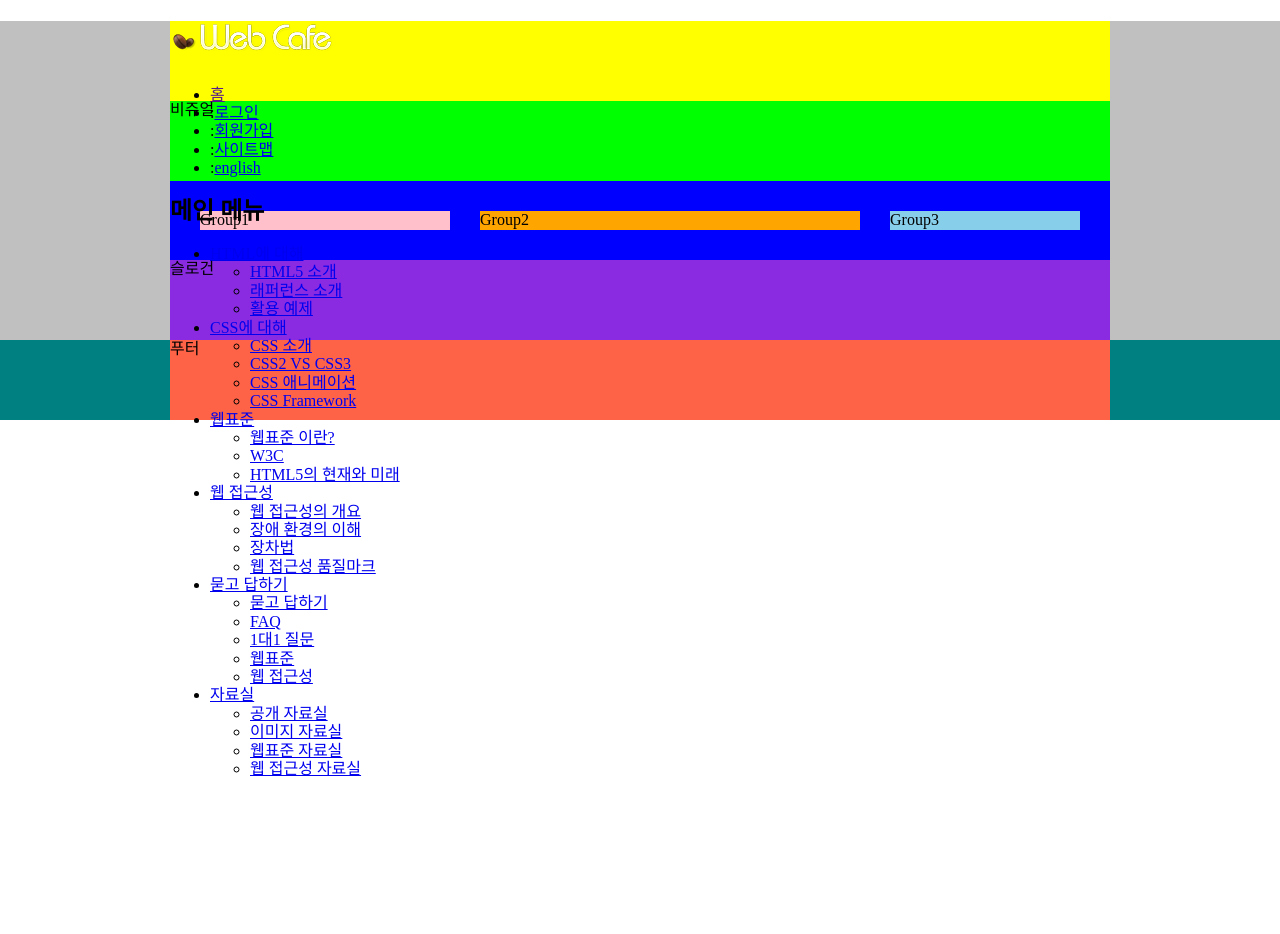
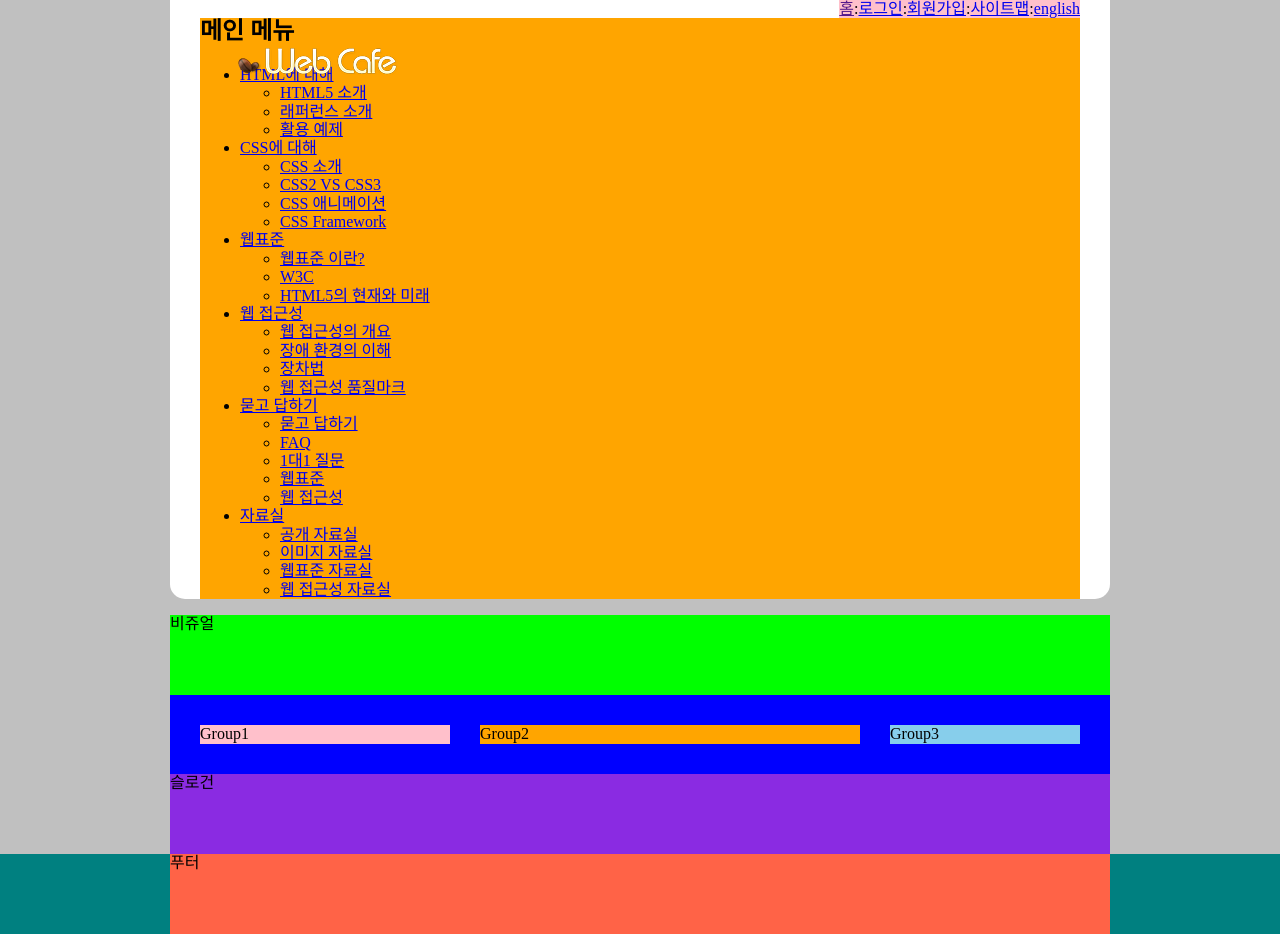
Before and after one commit to Detrox20/HTML5_CSS3, a plain HTML site: page main.html in a window 1280 px wide. Before the commit the page ends 800 px from the top, so only its background shows below. Drawn offline with Linux system fonts and the light colour scheme; a web font is replaced by a local one.

Commit message:
position을 활용한 로고와 float를 활용한 멤버링크 레이아웃

```diff
--- a/css/main.css
+++ b/css/main.css
@@ -5,14 +5,9 @@
   content: "";
   clear: both;
   display: block;
-  background-color: olive;
 }
 .container {
   background-color: silver;
-}
-.header {
-  background-color: yellow;
-  height: 10vh;
 }
 .visual {
   background-color: lime;
@@ -64,24 +59,43 @@ body {
   margin: 0 auto;
 }
 /* 헤더 */
-/* .header {
-} */
+.header {
+  background-color: #fff;
+  padding: 0 30px 0 30px;
+  border-radius: 0 0 15px 15px;
+  position: relative;
+}
+/* 로고 */
+.logo {
+  position: absolute;
+  margin: 0;
+  top: 45px;
+  left: 65px;
+}
+/* 멤버 링크 */
+.member {
+  margin: 0;
+  background-color: yellow;
+  list-style: none;
+  padding-left: 0;
+  float: right;
+}
+.member li {
+  background-color: pink;
+  float: left;
+}
+/* 메인 메뉴 */
+.navigation {
+  clear: both;
+  background-color: orange;
+}
 /* 메인 콘텐츠 */
-/* .main {
+.main {
   display: flex;
   flex-flow: row nowrap;
   align-items: stretch;
   justify-content: space-between;
   padding: 30px;
-} */
-.main {
-  overflow: auto;
-  padding: 30px 15px;
-}
-.group {
-  float: left;
-  margin-left: 15px;
-  margin-right: 15px;
 }
 .group1 {
   width: 250px;
```
